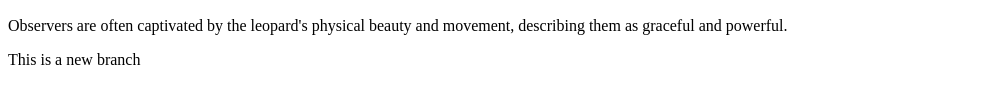
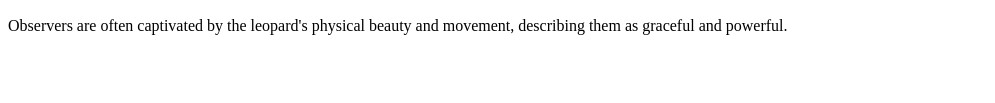
Before and after one commit to gollamudisindhura1/website-project, a plain HTML site: page index.html in a window 1280 px wide. Shown: the part 517-620 px from the top of the page, without its empty margins (0-995 px from the left). Drawn offline with Linux system fonts and the light colour scheme.

Commit message:
Revert "added new class branch"

```diff
--- a/index.html
+++ b/index.html
@@ -52,6 +52,6 @@
     Observers are often captivated by the leopard's physical beauty and movement, describing them as graceful and powerful.
   </p>
 </section>
- <p> This is a new branch</p>
+
   </body>
 </html>
```
